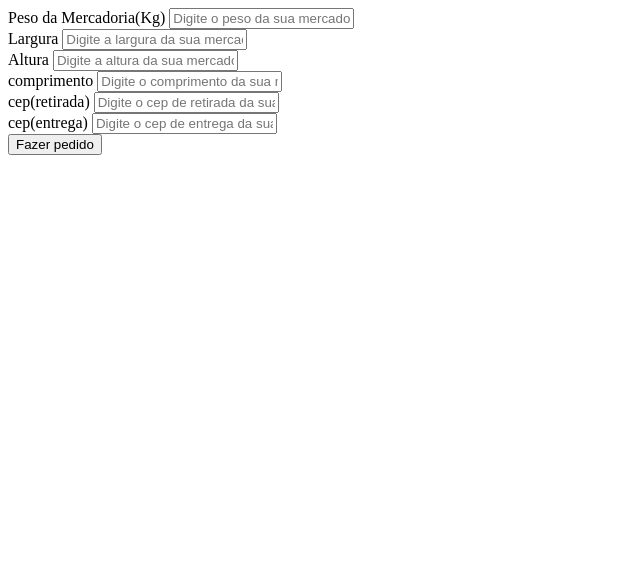
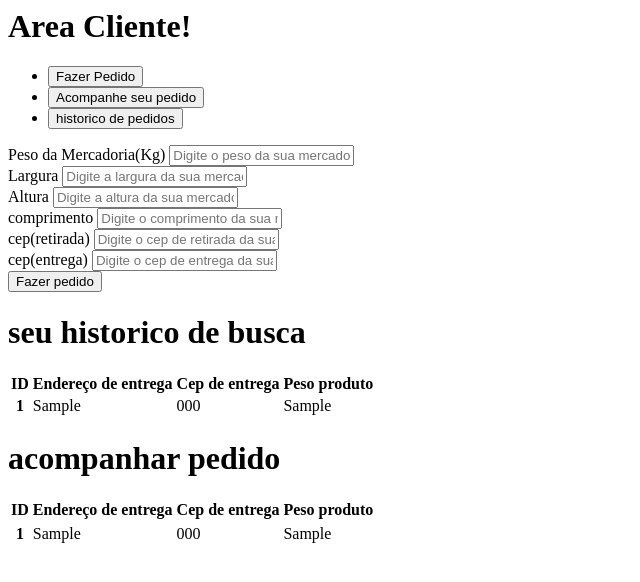
Before and after one commit to ViniciusMachadoV/speedLog, a CodeIgniter app: the page made by application/views/pages/view_client.php in a window 1280 px wide. Shown: the top 582 px of the page, without its empty margins (0-640 px from the left). Run offline with CodeIgniter, Linux system fonts and the light colour scheme; tables that the repository leaves empty hold one stand-in row (values such as "Sample post"); the template is opened without the code that fills it: most values are stand-ins (such as "Sample title", 1, 10 or a date in 2020).

Commit message:
atualizações Clientes
data de atualização 24/02
listagem de dados e acompanhamento de pedidos

```diff
--- a/application/views/pages/view_client.php
+++ b/application/views/pages/view_client.php
@@ -4,9 +4,25 @@
     <!-- HTML  -->
 </div>
 <script type = 'text/javascript' src = "<?php echo base_url();?>speedlog/assets/js/client.js"></script>
+<div class="container">
+    <div class="row">
+        <div class="col">
+            <h1>Area Cliente!</h1>
+            <ul class="nav nav-tabs">
+            <li class="nav-item">
+                <button class="btn btn-light" id="botaotrocatela" aria-current="page">Fazer Pedido</button>
+            </li>
+            <li class="nav-item">
+                <button class="btn btn-light" id="botaoacompanhar">Acompanhe seu pedido</button>
+            </li>
+            <li class="nav-item">
+                <button class="btn btn-light" id="botaohistorico">historico de pedidos</button>
+            </li>
+
+            </ul>
 
     <div class="row">
-        <div class="col">
+        <div class="col" id="form_client">
             <form>
                 <div class="mb-3">
                     <label for="exampleInputEmail1" class="form-label">Peso da Mercadoria(Kg)</label>
@@ -39,4 +55,75 @@
                 <button type="submit" class="btn btn-primary">Fazer pedido</button>
             </form>
         </div>
+        <div class="row">
+                <div class="col" id="historico">
+                    <h1>seu historico de busca</h1>
+                    <table class="table">
+
+                    <thead>
+                        <tr>
+                        <th scope="col">ID</th>
+                        <th scope="col">Endereço de entrega</th>
+                        <th scope="col">Cep de entrega</th>
+                        <th scope="col">Peso produto</th>
+                        </tr>
+                    </thead>
+
+                    <?php foreach ($historico as $p) { ?>
+                    <tr>
+                    <th scope="row"><?php echo $p->entrega_id?></th>
+
+                        <td><?php echo $p->entrega_endereco?></td>
+                        <td><?php echo $p->entrega_cep?></td>
+                        <td><?php echo $p->entrega_peso?></td>
+                    </tr>
+
+
+
+
+        	    <?php } ?>
+                    </table>
+
                 </div>
+        </div>
+
+
+        <div class="row">
+
+            <div class="col" id="acompanhar">
+                <h1>acompanhar pedido</h1>
+                    <table class="table">
+
+                    <thead>
+                        <tr>
+                        <th scope="col">ID</th>
+                        <th scope="col">Endereço de entrega</th>
+                        <th scope="col">Cep de entrega</th>
+                        <th scope="col">Peso produto</th>
+                        </tr>
+                    </thead>
+                    <tbody>
+                    <tr>
+
+                <?php foreach ($acompanhar as $p) { ?>
+                    <tr>
+                    <th scope="row"><?php echo $p->entrega_id?></th>
+
+                        <td><?php echo $p->entrega_endereco?></td>
+                        <td><?php echo $p->entrega_cep?></td>
+                        <td><?php echo $p->entrega_peso?></td>
+                    </tr>
+
+
+
+
+        	    <?php } ?>
+                    </tbody>
+                    </thead>
+
+            </div>
+        </div>
+
+
+
+    </div>
--- a/assets/js/client.js
+++ b/assets/js/client.js
@@ -1,20 +1,32 @@
 $(document).ready(function(){
+    $("#form_client").hide();
+    $("#acompanhar").hide();
+    $("#historico").hide();
 
-console.log("inicializado....")
 $("#botaotrocatela").click(function () {
-    window.location.href ="http://localhost:8080/projeto_final/index.php/home/trocartela/view_clientes";
-    ;
+    $("#form_client").show();
+      $("#acompanhar").hide();
+    $("#historico").hide();
+
+
 });
 $("#botaoacompanhar").click(function () {
-    window.location.href ="http://localhost:8080/projeto_final/index.php/home/trocartela/view_acompanha";
-    ;
+    $("#acompanhar").show();
+    $("#historico").hide();
+    $("#form_client").hide();
+
+
+
 });
 $("#botaohistorico").click(function () {
-    window.location.href ="http://localhost:8080/projeto_final/index.php/home/trocartela/view_historico";
-    ;
+    $("#historico").show();
+      $("#form_client").hide();
+    $("#acompanhar").hide();
+
+
+});
 });
 
-});
 function teste() {
 
         var cep=$("#cepentrega").val();
```
Also changed, not shown: application/controllers/Client.php (+5 -16 lines), application/models/Model_Client.php (+26 -2 lines), 1 other file. Lines whose indentation alone changed are shown as unchanged.
